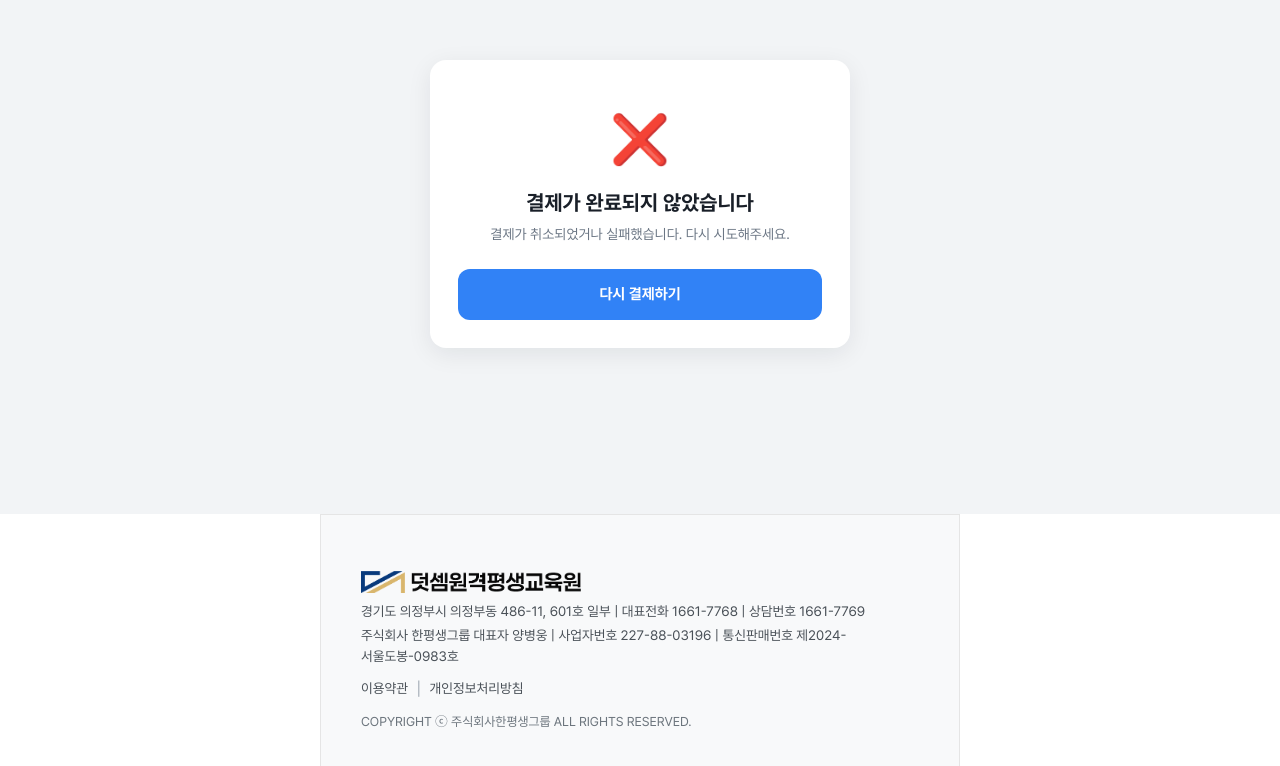
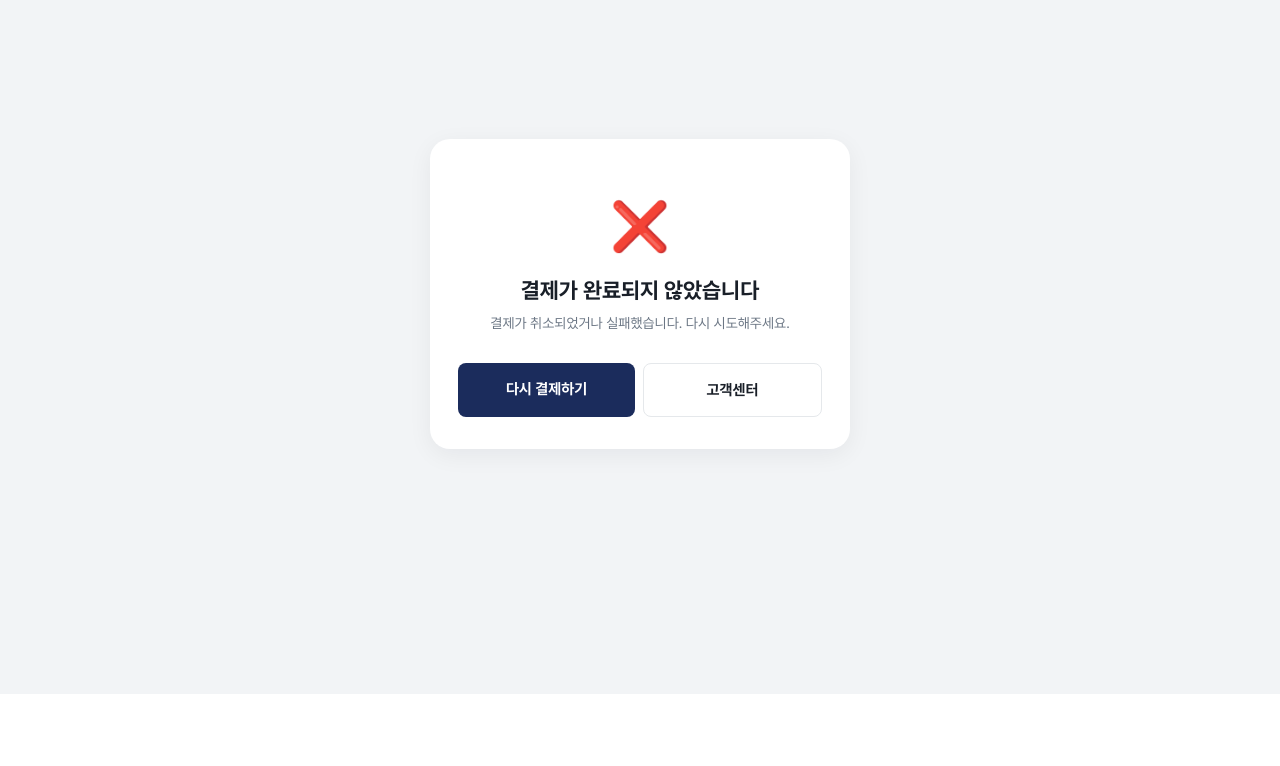
Before and after one commit to KorhrdGroup/korhrdpratice, a Next.js app: page /pay/done in a window 1280 px wide. Shown: the part 106-872 px from the top of the page. After the commit the page ends 800 px from the top, so only its background shows below. Built offline with nearby package versions, Linux system fonts and the light colour scheme.

Commit message:
feat: 결제 완료 페이지 영수증 카드 디자인, 체크 이미지, 푸터 숨김

```diff
--- a/app/pay/done/page.tsx
+++ b/app/pay/done/page.tsx
@@ -1,15 +1,21 @@
 import type { Metadata } from 'next';
 import Link from 'next/link';
+
+import { getPayProduct } from '@/lib/pay-product';
 
 export const metadata: Metadata = {
   title: '결제 결과',
   robots: { index: false },
 };
 
+export const dynamic = 'force-dynamic';
+
 const todayKst = () =>
-  new Intl.DateTimeFormat('ko-KR', { timeZone: 'Asia/Seoul', year: 'numeric', month: '2-digit', day: '2-digit' }).format(new Date());
+  new Intl.DateTimeFormat('ko-KR', { timeZone: 'Asia/Seoul', year: 'numeric', month: '2-digit', day: '2-digit' })
+    .format(new Date())
+    .replace(/\s/g, ' ');
 
-/** 나이스페이 결제 결과 — 영수증 카드 한 장. */
+/** 나이스페이 결제 결과 — 영수증 카드 한 장. 푸터는 이 화면에서 숨긴다. */
 export default async function Page({
   searchParams,
 }: {
@@ -21,41 +27,57 @@ export default async function Page({
   const amt = Number(pick('amt')) || 0;
   const moid = pick('moid');
   const message = pick('message');
+  const { goodsName } = getPayProduct();
 
-  const row: React.CSSProperties = { display: 'flex', justifyContent: 'space-between', gap: 16, fontSize: 14, padding: '10px 0', borderBottom: '1px solid #f2f4f6' };
+  const row: React.CSSProperties = { display: 'flex', justifyContent: 'space-between', alignItems: 'center', gap: 16, fontSize: 14, padding: '14px 0', borderBottom: '1px solid #eef0f3' };
   const label: React.CSSProperties = { color: '#8b95a1', flexShrink: 0 };
-  const value: React.CSSProperties = { color: '#333d4b', fontWeight: 500, textAlign: 'right', wordBreak: 'break-all' };
-  const btn: React.CSSProperties = { flex: 1, display: 'block', textAlign: 'center', padding: '14px', borderRadius: 12, fontSize: 15, fontWeight: 700, textDecoration: 'none' };
+  const value: React.CSSProperties = { color: '#333d4b', fontWeight: 600, textAlign: 'right', wordBreak: 'break-all' };
+  const btn: React.CSSProperties = { flex: 1, display: 'block', textAlign: 'center', padding: '15px', borderRadius: 8, fontSize: 15, fontWeight: 700, textDecoration: 'none' };
 
   return (
-    <main style={{ minHeight: 'calc(100vh - 180px)', display: 'flex', alignItems: 'center', justifyContent: 'center', padding: 24, background: '#f2f4f6' }}>
-      <div style={{ width: '100%', maxWidth: 420, background: '#fff', borderRadius: 16, boxShadow: '0 6px 24px rgba(15,23,42,0.08)', padding: '40px 28px 28px', textAlign: 'center' }}>
-        <p style={{ fontSize: 48, marginBottom: 12 }}>{ok ? '✅' : '❌'}</p>
-        <h1 style={{ fontSize: 21, fontWeight: 700, marginBottom: 6, color: '#191f28' }}>
+    <main style={{ minHeight: '100vh', display: 'flex', alignItems: 'center', justifyContent: 'center', padding: 24, background: '#f2f4f6' }}>
+      <style>{`footer { display: none !important; }`}</style>
+      <div style={{ width: '100%', maxWidth: 420, background: '#fff', borderRadius: 20, boxShadow: '0 6px 24px rgba(15,23,42,0.06)', padding: '48px 28px 32px', textAlign: 'center' }}>
+        {ok ? (
+          // eslint-disable-next-line @next/next/no-img-element
+          <img src="/complete-check.png" alt="" aria-hidden="true" style={{ display: 'block', width: 84, height: 84, objectFit: 'contain', margin: '0 auto 20px' }} />
+        ) : (
+          <p style={{ fontSize: 48, margin: '0 0 12px' }}>❌</p>
+        )}
+
+        <h1 style={{ fontSize: 22, fontWeight: 700, margin: '0 0 8px', color: '#191f28' }}>
           {ok ? '결제가 완료되었습니다' : '결제가 완료되지 않았습니다'}
         </h1>
-        <p style={{ fontSize: 14, color: '#6b7684', marginBottom: 24 }}>
-          {ok ? '결제 확인 후 담당자가 순차적으로 안내드립니다.' : message || '결제가 취소되었거나 실패했습니다. 다시 시도해주세요.'}
+        <p style={{ fontSize: 14, color: '#6b7684', margin: '0 0 28px' }}>
+          {ok ? `${goodsName} 결제가 정상 처리되었습니다.` : message || '결제가 취소되었거나 실패했습니다. 다시 시도해주세요.'}
         </p>
 
         {ok ? (
-          <div style={{ background: '#f9fafb', borderRadius: 12, padding: '6px 18px', marginBottom: 24, textAlign: 'left' }}>
+          <div style={{ background: '#f9fafb', borderRadius: 12, padding: '4px 18px', marginBottom: 28, textAlign: 'left' }}>
+            <div style={row}><span style={label}>상품명</span><span style={value}>{goodsName}</span></div>
             <div style={row}><span style={label}>결제일</span><span style={value}>{todayKst()}</span></div>
-            {moid ? <div style={row}><span style={label}>주문번호</span><span style={{ ...value, fontSize: 12.5, color: '#8b95a1' }}>{moid}</span></div> : null}
+            {moid ? <div style={row}><span style={label}>주문번호</span><span style={{ ...value, fontSize: 12.5, fontWeight: 500, color: '#8b95a1' }}>{moid}</span></div> : null}
             <div style={{ ...row, borderBottom: 'none' }}>
               <span style={label}>결제금액</span>
-              <span style={{ fontSize: 18, fontWeight: 700, color: '#3182f6' }}>{amt.toLocaleString()}원</span>
+              <span style={{ fontSize: 20, fontWeight: 700, color: '#3182f6' }}>{amt.toLocaleString()}원</span>
             </div>
           </div>
         ) : null}
 
         <div style={{ display: 'flex', gap: 8 }}>
           {ok ? (
-            <Link href="/" style={{ ...btn, background: '#3182f6', color: '#fff' }}>홈으로</Link>
+            <Link href="/" style={{ ...btn, background: '#1b2c5c', color: '#fff' }}>홈으로</Link>
           ) : (
-            <Link href="/pay" style={{ ...btn, background: '#3182f6', color: '#fff' }}>다시 결제하기</Link>
+            <Link href="/" style={{ ...btn, background: '#1b2c5c', color: '#fff' }}>다시 결제하기</Link>
           )}
+          <a href="tel:1661-7769" style={{ ...btn, background: '#fff', color: '#191f28', border: '1px solid #e5e8eb' }}>고객센터</a>
         </div>
+
+        {ok ? (
+          <p style={{ fontSize: 12.5, color: '#b0b8c1', margin: '20px 0 0' }}>
+            결제 확인 후 담당자가 순차적으로 처리해드립니다.
+          </p>
+        ) : null}
       </div>
     </main>
   );
```
Also changed, not shown: public/complete-check.png.
